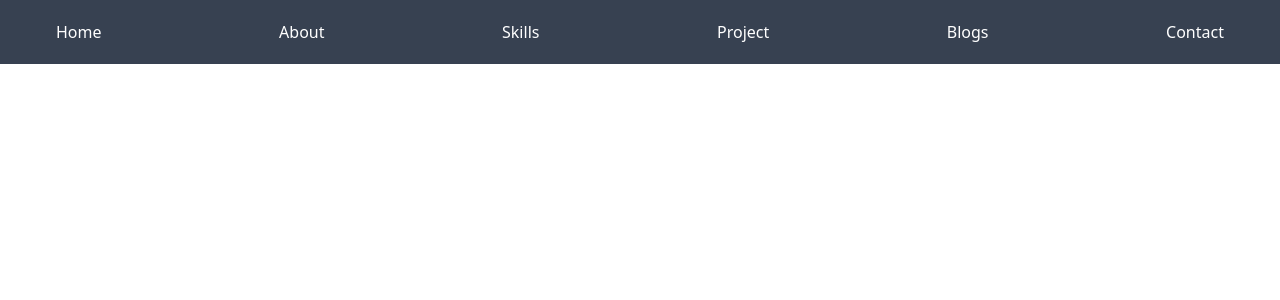
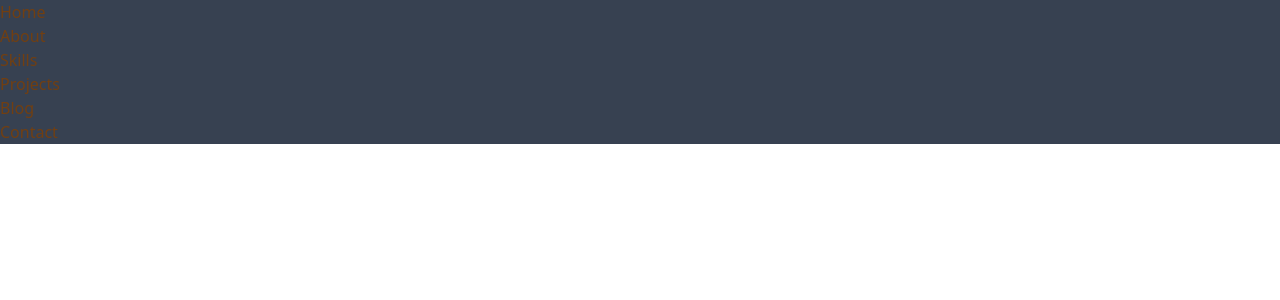
Before and after one commit to peninah98/PeninePortifolio, a React (Vite) app: page / in a window 1280 px wide. Shown: the top 300 px of the page. Built offline with nearby package versions, Linux system fonts and the light colour scheme.

Commit message:
feat: creating the links for the navigation bar

```diff
--- a/src/Component/NavBar.tsx
+++ b/src/Component/NavBar.tsx
@@ -1,20 +1,18 @@
 import { ReactElement } from "react"
+import { navItems } from "../util/navItems"
+
 
 export default function NavBar(): ReactElement {
+  const items = navItems.map((item) => <div key={item.title}>{item.title}
+
+  </div>)
   return (
     <div className="bg-gray-700">
       <img
         src=""
         alt=""
       />
-      <ul className=" text-white flex justify-between items-center h-16 px-4 mx-10">
-        <li>Home</li>
-        <li>About</li>
-        <li>Skills</li>
-        <li>Project</li>
-        <li>Blogs</li>
-        <li>Contact</li>
-      </ul>
+      <div>{items}</div>
     </div>
   )
 }
--- /dev/null
+++ b/src/util/navItems.ts
@@ -0,0 +1,8 @@
+export const navItems = [
+  { title: "Home", url: "/" },
+  { title: "About", url: "/about" },
+  { title: "Skills", url: "/skills" },
+  { title: "Projects", url: "/projects" },
+  { title: "Blog", url: "/blogs" },
+  { title: "Contact", url: "/contacts" }
+]
```
